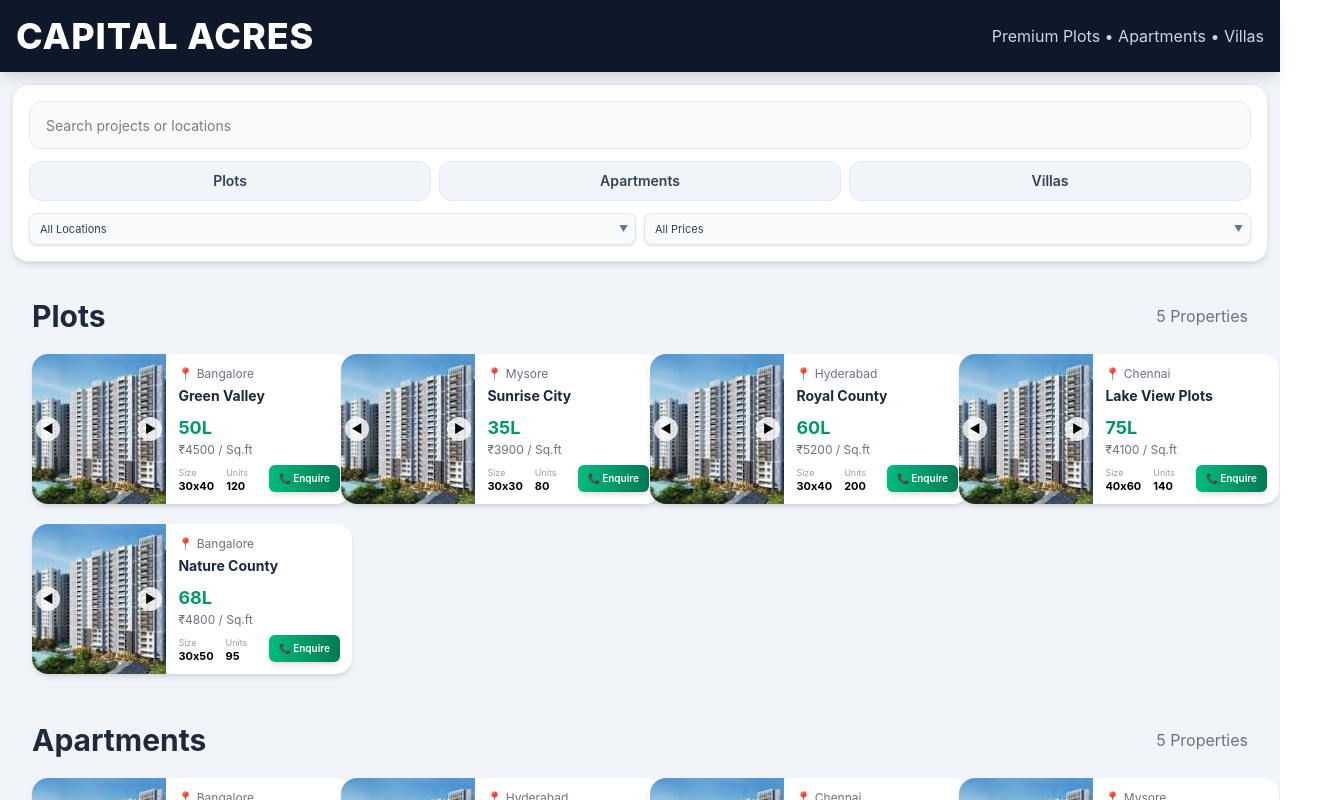
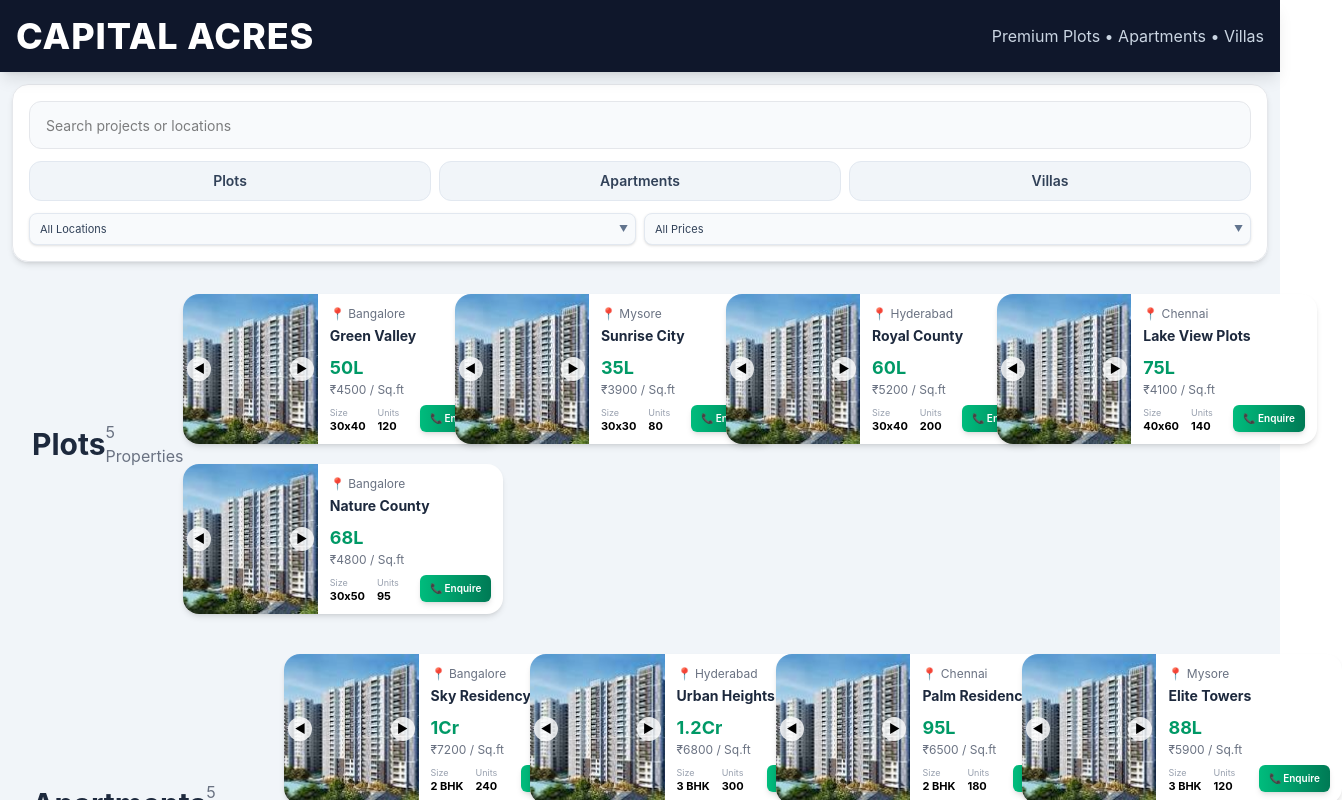
Before and after one commit to TejasAN2818/capital-acres, a React (Vite) app: page / in a window 1280 px wide. Shown: the top 800 px of the page, 1342 px wide, since content can reach past the window. Built offline with nearby package versions, Linux system fonts and the light colour scheme.

Commit message:
search bar updated 9

```diff
--- a/src/App.jsx
+++ b/src/App.jsx
@@ -121,7 +121,8 @@
 
     return (
 
-      <div className="px-3 md:px-8 py-6">
+
+      <div className="px-2 py-5 md:px-8 flex justify-center">
 
         {/* SECTION HEADER */}
         <div className="flex items-center justify-between mb-5">
@@ -140,8 +141,8 @@
         <div
           className={
             isSingleView
-              ? "grid grid-cols-1 sm:grid-cols-2 xl:grid-cols-3 gap-5"
-              : "grid grid-cols-1 sm:grid-cols-2 lg:grid-cols-3 xl:grid-cols-4 gap-5"
+              ? "w-full max-w-[340px] sm:max-w-full grid grid-cols-1 sm:grid-cols-2 xl:grid-cols-3 gap-5"
+              : "w-full max-w-[340px] sm:max-w-full grid grid-cols-1 sm:grid-cols-2 lg:grid-cols-3 xl:grid-cols-4 gap-5"
           }
         >
 
```
Lines whose indentation alone changed are shown as unchanged.
